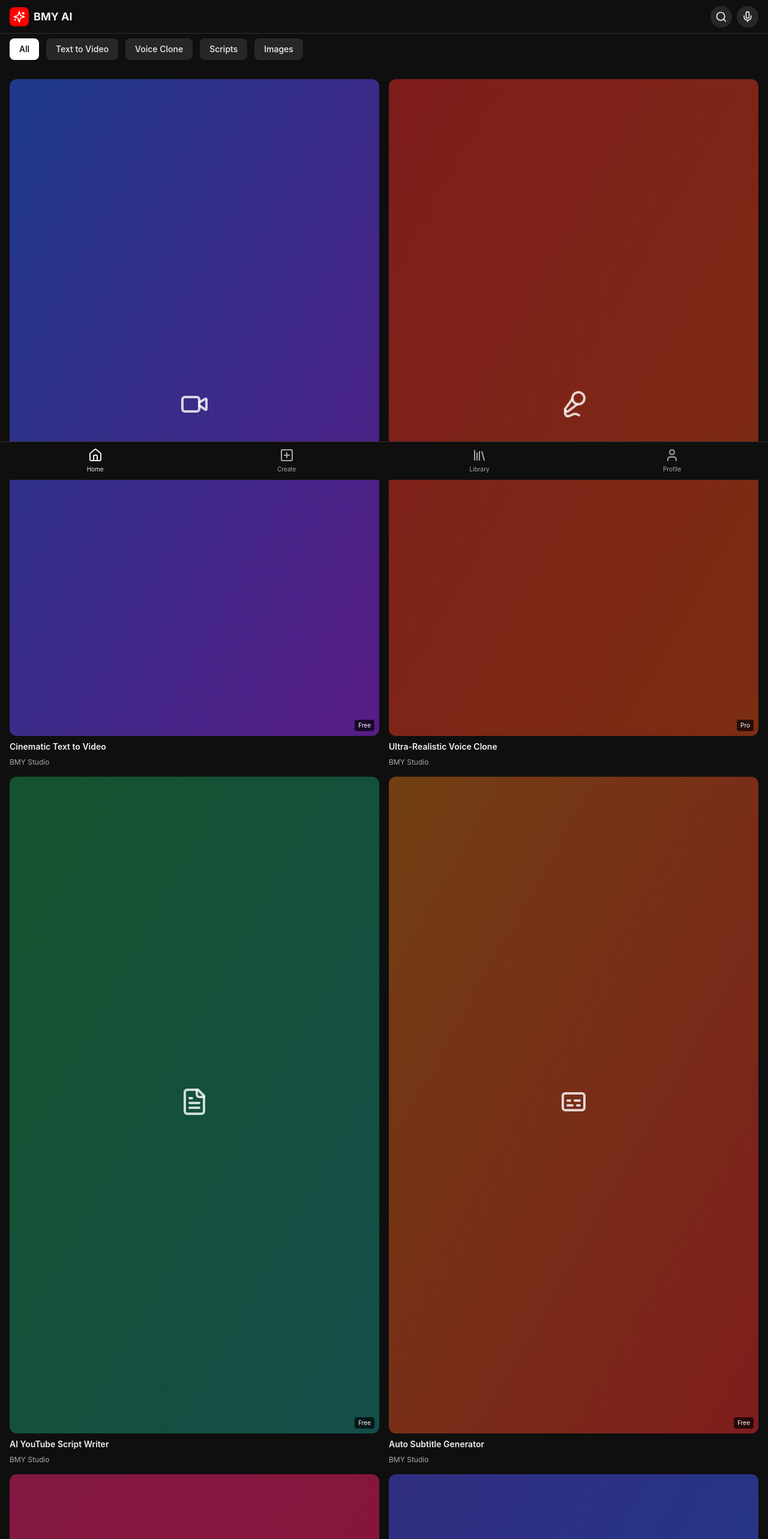
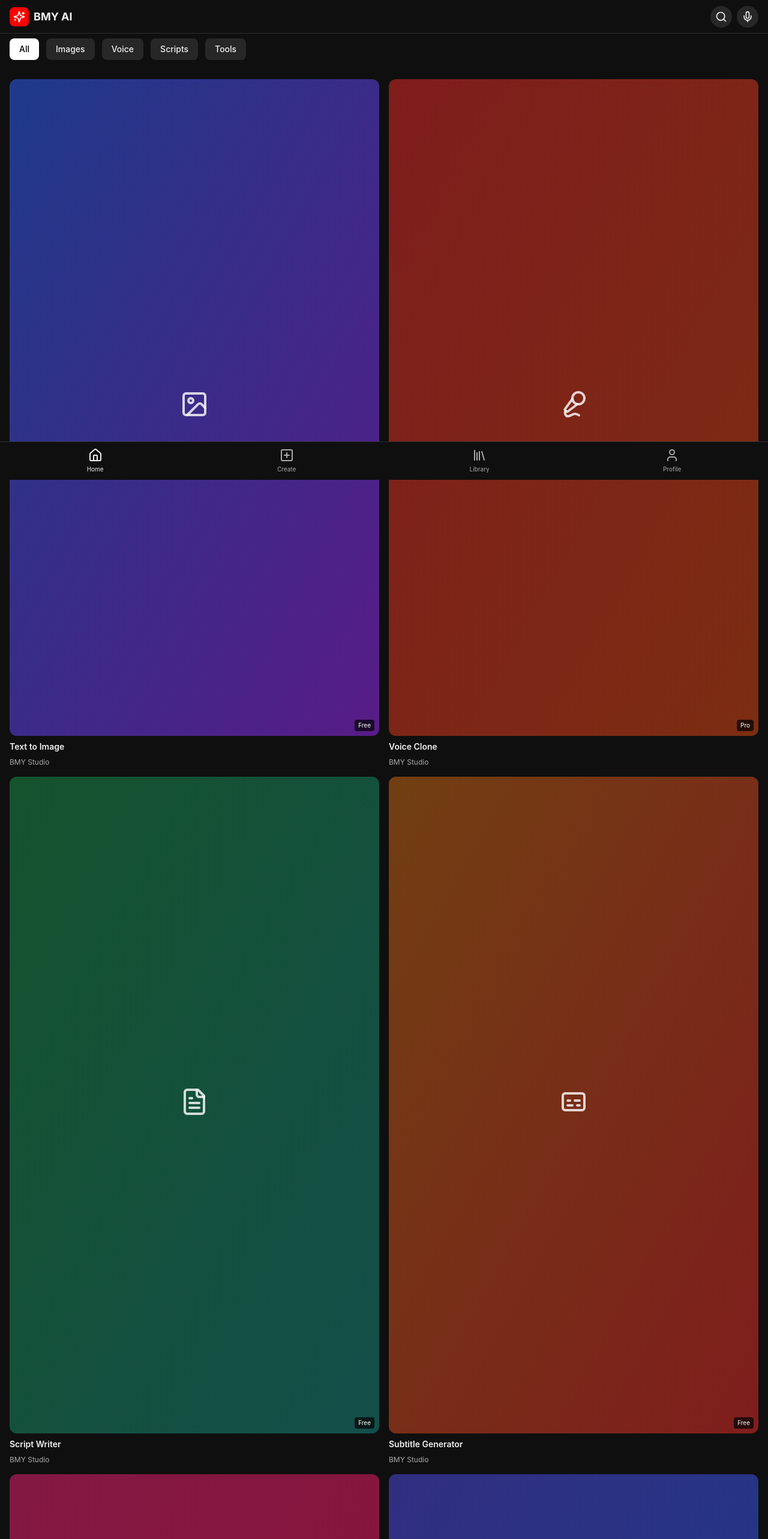
Before and after one commit to capacitytools/bmy-ai-studio, a Next.js app: page / in a window 1280 px wide. Shown: the top 2566 px of the page at 60% size. Built offline with nearby package versions, Linux system fonts and the light colour scheme.

Commit message:
Update page.js

```diff
--- a/app/page.js
+++ b/app/page.js
@@ -2,21 +2,19 @@
 import { Search, Mic, Sparkles, Home, PlusSquare, Library, User, Video, Mic2, FileText, Captions, Image, Music, Wand2, Palette } from "lucide-react";
 
 const tools = [
-  { title: "Cinematic Text to Video", badge: "Free", color: "from-blue-900 to-purple-900", icon: Video, link: "/create" },
-  { title: "Ultra-Realistic Voice Clone", badge: "Pro", color: "from-red-900 to-orange-900", icon: Mic2, link: "/create" },
-  { title: "AI YouTube Script Writer", badge: "Free", color: "from-green-900 to-teal-900", icon: FileText, link: "/create" },
-  { title: "Auto Subtitle Generator", badge: "Free", color: "from-yellow-900 to-red-900", icon: Captions, link: "/create" },
-  { title: "AI Thumbnail Maker", badge: "Free", color: "from-pink-900 to-rose-900", icon: Image, link: "/create" },
-  { title: "Background Music AI", badge: "Creator", color: "from-indigo-900 to-blue-900", icon: Music, link: "/create" },
-  { title: "AI Prompt Enhancer", badge: "Free", color: "from-cyan-900 to-blue-900", icon: Wand2, link: "/create" },
-  { title: "AI Image Generator", badge: "Free", color: "from-violet-900 to-purple-900", icon: Palette, link: "/create" },
+  { title: "Text to Image", badge: "Free", color: "from-blue-900 to-purple-900", icon: Image, link: "/create" },
+  { title: "Voice Clone", badge: "Pro", color: "from-red-900 to-orange-900", icon: Mic2, link: "/create" },
+  { title: "Script Writer", badge: "Free", color: "from-green-900 to-teal-900", icon: FileText, link: "/create" },
+  { title: "Subtitle Generator", badge: "Free", color: "from-yellow-900 to-red-900", icon: Captions, link: "/create" },
+  { title: "Thumbnail Maker", badge: "Free", color: "from-pink-900 to-rose-900", icon: Image, link: "/create" },
+  { title: "Background Music", badge: "Creator", color: "from-indigo-900 to-blue-900", icon: Music, link: "/create" },
+  { title: "Prompt Enhancer", badge: "Free", color: "from-cyan-900 to-blue-900", icon: Wand2, link: "/create" },
+  { title: "AI Art Generator", badge: "Free", color: "from-violet-900 to-purple-900", icon: Palette, link: "/create" },
 ];
 
 export default function HomePage() {
   return (
     <div className="min-h-screen bg-yt-bg pb-20">
-
-      {/* TOP BAR */}
       <header className="fixed top-0 left-0 right-0 h-14 bg-yt-bg flex items-center justify-between px-4 z-50 border-b border-yt-border">
         <div className="flex items-center gap-2">
           <div className="bg-yt-red text-white p-1.5 rounded-lg">
@@ -25,16 +23,24 @@
           <span className="text-lg font-bold text-yt-text">BMY AI</span>
         </div>
         <div className="flex items-center gap-2">
-          <button className="p-2 bg-yt-surface rounded-full"><Search className="w-5 h-5 text-yt-text" /></button>
-          <button className="p-2 bg-yt-surface rounded-full"><Mic className="w-5 h-5 text-yt-text" /></button>
+          <button className="p-2 bg-yt-surface rounded-full">
+            <Search className="w-5 h-5 text-yt-text" />
+          </button>
+          <button className="p-2 bg-yt-surface rounded-full">
+            <Mic className="w-5 h-5 text-yt-text" />
+          </button>
         </div>
       </header>
 
-      {/* MAIN CONTENT */}
       <main className="pt-16 px-4">
         <div className="flex gap-3 overflow-x-auto pb-4 mb-4 no-scrollbar">
-          {["All", "Text to Video", "Voice Clone", "Scripts", "Images"].map((cat, i) => (
-            <button key={cat} className={`whitespace-nowrap px-4 py-2 rounded-lg text-sm font-medium ${i === 0 ? "bg-white text-black" : "bg-yt-surface text-yt-text"}`}>
+          {["All", "Images", "Voice", "Scripts", "Tools"].map((cat, i) => (
+            <button
+              key={cat}
+              className={`whitespace-nowrap px-4 py-2 rounded-lg text-sm font-medium ${
+                i === 0 ? "bg-white text-black" : "bg-yt-surface text-yt-text"
+              }`}
+            >
               {cat}
             </button>
           ))}
@@ -47,7 +53,9 @@
               <Link key={i} href={tool.link} className="flex flex-col gap-2 active:scale-95 transition-transform">
                 <div className={`w-full aspect-[9/16] rounded-xl bg-gradient-to-br ${tool.color} flex flex-col items-center justify-center relative p-4`}>
                   <IconComponent className="w-12 h-12 text-white/80 mb-3" />
-                  <span className="absolute bottom-2 right-2 bg-black/70 text-white text-[10px] px-1.5 py-0.5 rounded">{tool.badge}</span>
+                  <span className="absolute bottom-2 right-2 bg-black/70 text-white text-[10px] px-1.5 py-0.5 rounded">
+                    {tool.badge}
+                  </span>
                 </div>
                 <h3 className="text-yt-text text-sm font-semibold line-clamp-2">{tool.title}</h3>
                 <p className="text-yt-textSec text-xs">BMY Studio</p>
@@ -57,7 +65,6 @@
         </div>
       </main>
 
-      {/* BOTTOM NAVIGATION */}
       <nav className="fixed bottom-0 left-0 right-0 h-16 bg-yt-bg border-t border-yt-border flex items-center justify-around z-50">
         <Link href="/" className="flex flex-col items-center gap-1 text-yt-text">
           <Home className="w-6 h-6" />
@@ -76,7 +83,6 @@
           <span className="text-[10px]">Profile</span>
         </Link>
       </nav>
-
     </div>
   );
 }
```
